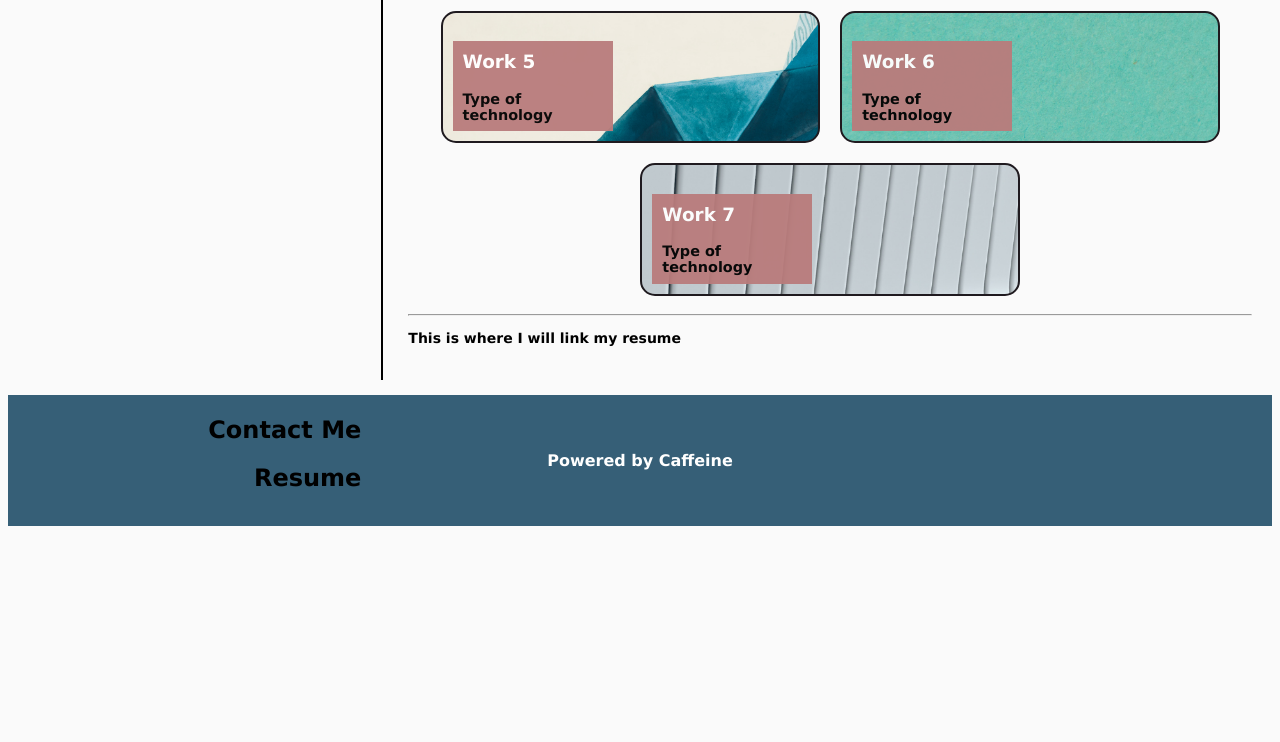
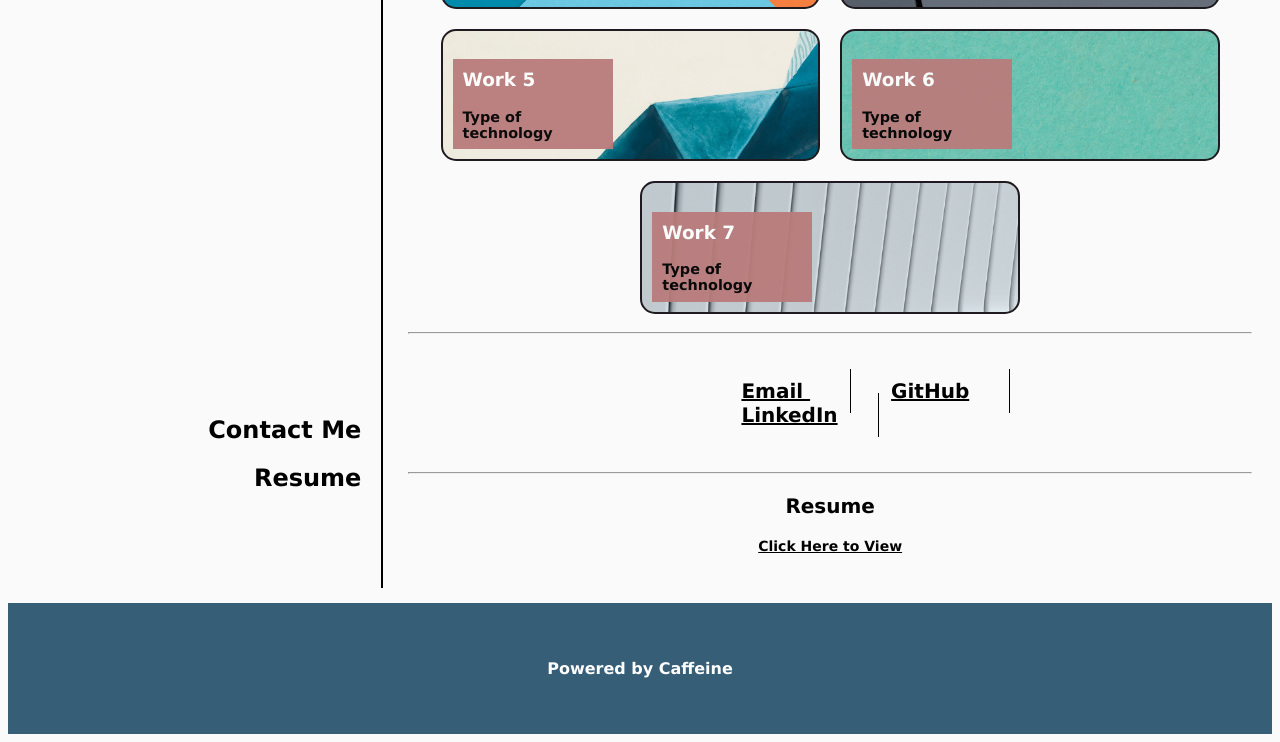
Before and after one commit to Pao1aG/Portfolio, a plain HTML site: page index.html in a window 1280 px wide. Shown: the part 837-1579 px from the top of the page. Before the commit the page ends 1371 px from the top, so only its background shows below. Drawn offline with Linux system fonts and the light colour scheme.

Commit message:
fixed Contact Me links and style, added sample resume png

```diff
--- a/assets/css/stylesheet.css
+++ b/assets/css/stylesheet.css
@@ -253,41 +253,61 @@ aside {
 .work-textblock p {
     font-size: 90%;
     font-weight: bold;
-
 }
 
-/* .contact {
-    width:50%;
-} */
+.contact ul {
+    width: 50%;
+    margin-left: 30%;
+    margin-top: 45px;
+    margin-bottom: 45px;
+}
 
-/* .contact ul {
-    display: flex;
-    flex-direction: row;
-} */
-
-/* .contact ul li{
+.contact ul li {
+    display: inline;
     color: black;
     font-weight: bold;
     font-size: 20px;
-    list-style: none;
-    padding-right: 170px;
-    align-items: center;
-    width: 75%;
-} */
+    text-decoration: underline;
+    padding-right: 40px;
+    padding-left: 40px;
+    padding-bottom: 10px;
+    padding-top: 10px;
+    border-right: 1px solid black;
+}
 
-/* table {
-    width: 25%;
+ .contact ul li:hover {
+    cursor: pointer;
+    color:darksalmon;
+}
+
+.resume h3 {
+    font-size: 20px;
     text-align: center;
 }
 
-table tr th {
-    padding-left: 358px;
-} */
+.resume p {
+    font-size: 14px;
+    text-align: center;
+    text-decoration: underline;
+}
 
+#reveal:hover {
+    cursor: pointer;
+}
 
- .contact table tr th:hover {
-    cursor: pointer;
-    color:darksalmon;
+#reveal:active {
+    color: darksalmon;
+}
+
+/* add a zoom property later */
+.resume img {
+    height: 30%;
+    width: 95%;
+    display: none;
+}
+
+#reveal:active img {
+    display: block;
 }
 
 footer {
--- a/index.html
+++ b/index.html
@@ -56,6 +56,7 @@
           <br>
           <br>
           <br>
+          <hr>
           <article class="work">
             <!-- link syntax found on ExpressionEngine CMS at t.ly/nUpy -->
             <section class="card" id="large-card" onclick=window.open('https://pao1ag.github.io/Code-Refactor/','_blank')>
@@ -105,24 +106,24 @@
           <hr>
 
           <article class= "contact">
-            <!-- <table>
-                <tr> -->
-                  <!-- /add hover pseudo element to reveal address. Use student activity 18 as ref-->
-                  <!-- <th>
-                    Email
-                  </th> -->
-                  <!-- <th onclick=window.open('https://github.com/Pao1aG','_blank')>
-                    GitHub
-                  </th>
-                  <th onclick=window.open('https://www.linkedin.com/in/paola-gonzalez-martinez-14b641117/','_blank')>
-                    LinkedIn
-                  </th>
-                </tr>
-            </table> -->
+            <!-- /add hover pseudo element to reveal address. Use student activity 18 as ref-->
+            <ul>
+              <li>
+                Email
+              </li>
+              <li onclick=window.open('https://www.github.com/Pao1aG/','_blank')>
+                GitHub
+              </li>
+              <li onclick=window.open('https://www.linkedin.com/in/paola-gonzalez-martinez-14b641117/','_blank')>
+                LinkedIn
+              </li>
           </article>
+          <hr>
 
           <article class="resume">
-            <p> This is where I will link my resume </p>
+            <h3> Resume </h3>
+            <p id="reveal">Click Here to View</p>
+            <img src="assets/images/sample-resume.png">
           </article>
         </div>
     </main>
```
Also changed, not shown: assets/images/sample-resume.png (added).
